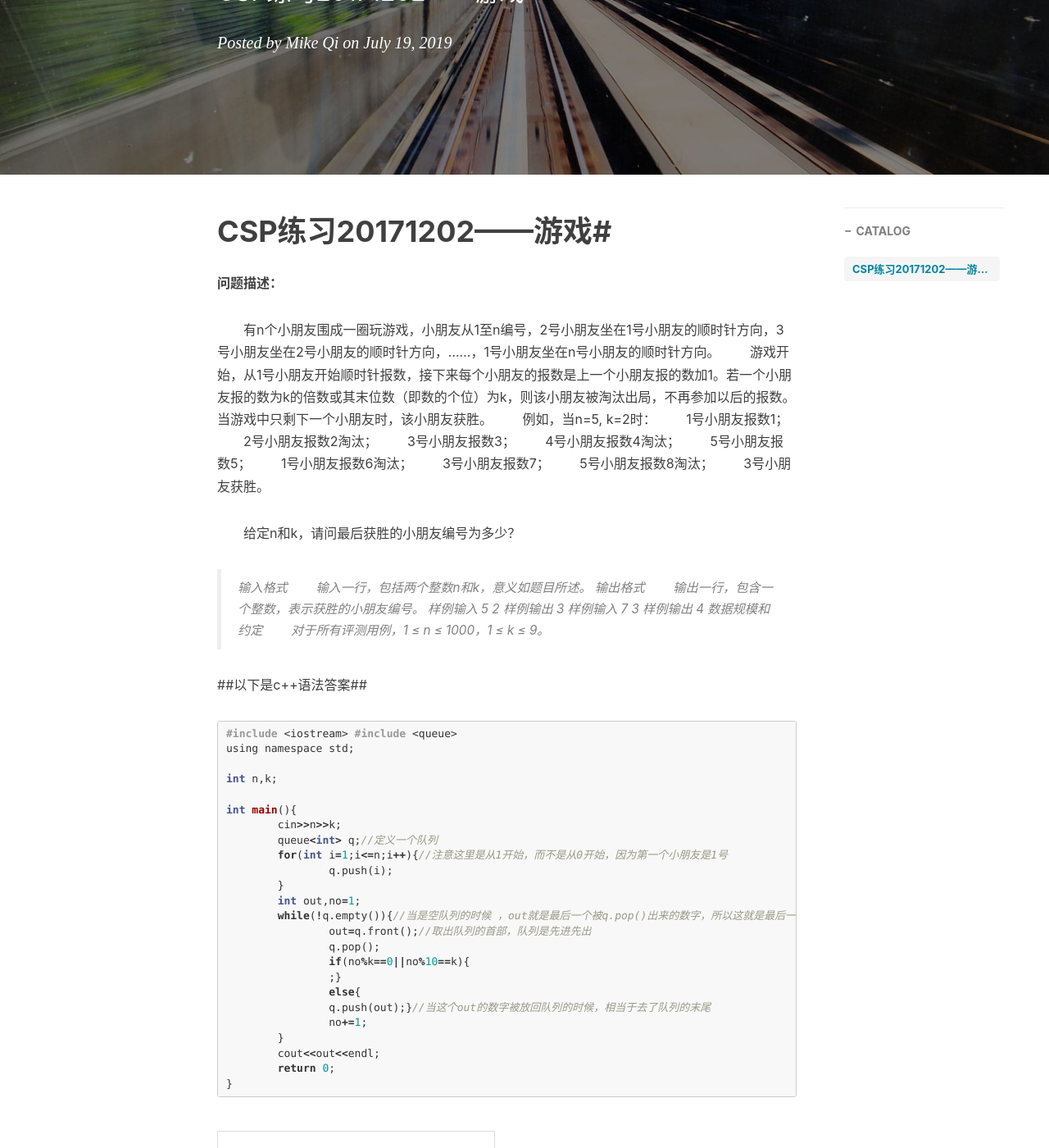
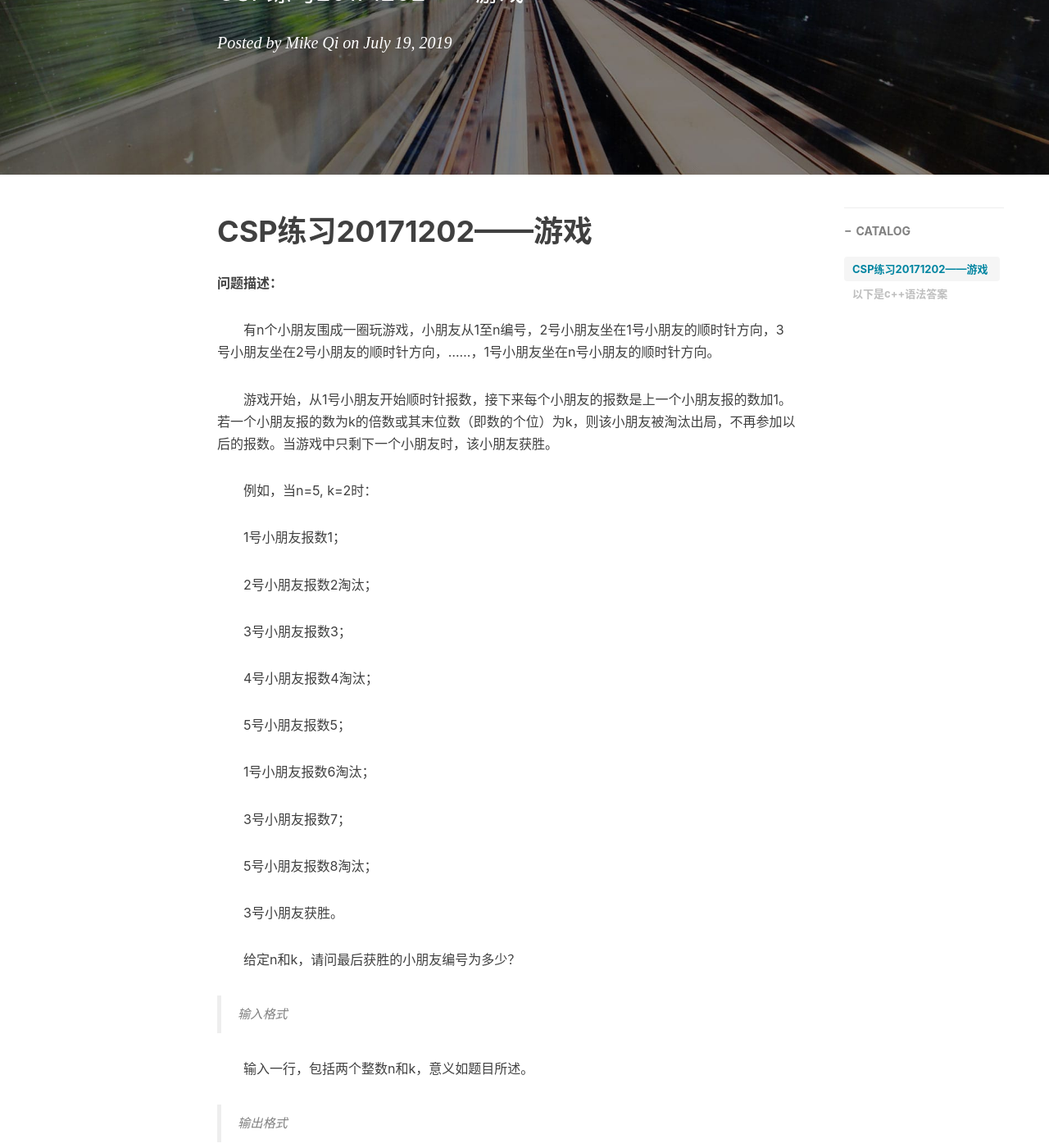
Before and after one commit to qiletian666/qiletian666.github.io, a Jekyll site: the page built from _posts/2019-07-19-csp练习2.md, in a window 1280 px wide and 1400 px high, scrolled down 310 px. Shown: the whole window at 82% size. Built offline with Jekyll 4.4.1, drawn with Linux system fonts in a browser that asks for light colours; nearby versions of some CDN libraries; comment, search, counter and statistics services are not loaded; some of the changed text lies outside the part shown.

````diff
--- a/_posts/2019-07-19-csp练习2.md
+++ b/_posts/2019-07-19-csp练习2.md
@@ -11,44 +11,72 @@ tags:
     - CSP
 ---
 
-# CSP练习20171202——游戏#
+# CSP练习20171202——游戏
 
 **问题描述：**
 
 　　有n个小朋友围成一圈玩游戏，小朋友从1至n编号，2号小朋友坐在1号小朋友的顺时针方向，3号小朋友坐在2号小朋友的顺时针方向，……，1号小朋友坐在n号小朋友的顺时针方向。
+
+
+
 　　游戏开始，从1号小朋友开始顺时针报数，接下来每个小朋友的报数是上一个小朋友报的数加1。若一个小朋友报的数为k的倍数或其末位数（即数的个位）为k，则该小朋友被淘汰出局，不再参加以后的报数。当游戏中只剩下一个小朋友时，该小朋友获胜。
+
 　　例如，当n=5, k=2时：
+
 　　1号小朋友报数1；
+
 　　2号小朋友报数2淘汰；
+
 　　3号小朋友报数3；
+
 　　4号小朋友报数4淘汰；
+
 　　5号小朋友报数5；
+
 　　1号小朋友报数6淘汰；
+
 　　3号小朋友报数7；
+
 　　5号小朋友报数8淘汰；
+
 　　3号小朋友获胜。
 
 　　给定n和k，请问最后获胜的小朋友编号为多少？
+
 >输入格式
+
 　　输入一行，包括两个整数n和k，意义如题目所述。
+
 >输出格式
+
 　　输出一行，包含一个整数，表示获胜的小朋友编号。
+
 >样例输入
+
 5 2
+
 >样例输出
+
 3
+
 >样例输入
+
 7 3
+
 >样例输出
+
 4
+
 >数据规模和约定
+
 　　对于所有评测用例，1 ≤ n ≤ 1000，1 ≤ k ≤ 9。
 
 
-##以下是c++语法答案##
+## 以下是c++语法答案
 
 ```c
 #include <iostream>
+
 #include <queue>
 
 using namespace std;
@@ -56,12 +84,18 @@ using namespace std;
 int n,k;
 
 int main(){
+
 	cin>>n>>k;
+
 	queue<int> q;//定义一个队列
+
 	for(int i=1;i<=n;i++){//注意这里是从1开始，而不是从0开始，因为第一个小朋友是1号
+
 		q.push(i);
+
 	}
 	int out,no=1;
+
 	while(!q.empty()){//当是空队列的时候 ，out就是最后一个被q.pop()出来的数字，所以这就是最后一个被留下的答案
 		out=q.front();//取出队列的首部，队列是先进先出
 		q.pop();
````
